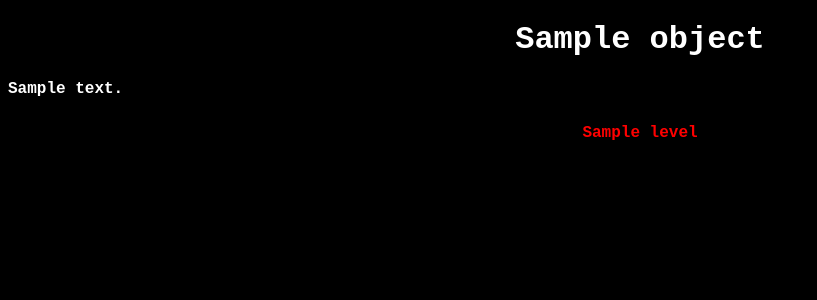
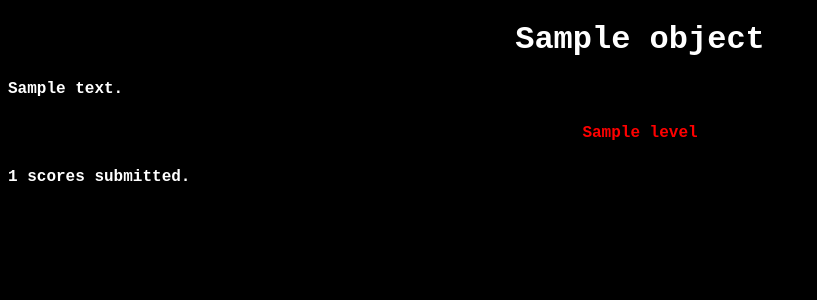
Before and after one commit to devnewton/scoreserver, a Python web app: template scorekeeper/templates/game_detail.html in a window 1280 px wide. Shown: the top 300 px of the page, without its empty margins (0-817 px from the left). Run offline with Jinja, Linux system fonts and the light colour scheme; the template is opened without the code that fills it: most values are stand-ins (such as "Sample title", 1, 10 or a date in 2020).

Commit message:
add score submission counter

```diff
--- a/scorekeeper/models.py
+++ b/scorekeeper/models.py
@@ -6,6 +6,7 @@ class Game(models.Model):
     slug = models.SlugField(max_length=80, unique=True)
     name = models.CharField(max_length=80)
     description = models.TextField()
+    nbScoreSubmitted = models.PositiveIntegerField(default=0);
     def __unicode__(self):
         return self.name
     @models.permalink
--- a/scorekeeper/templates/game_detail.html
+++ b/scorekeeper/templates/game_detail.html
@@ -10,5 +10,6 @@
             </tr>
         {% endfor %}
     </table>
+    <p>{{ object.nbScoreSubmitted  }} scores submitted.</p>
 
 {% endblock %}
--- a/scorekeeper/views.py
+++ b/scorekeeper/views.py
@@ -39,6 +39,8 @@ def score(request):
     if not isNewScore:
         score.score = max( int( request.REQUEST['score'] ), int( score.score ) )
         score.save()
+    level.game.nbScoreSubmitted += 1
+    level.game.save()
     #cleanup
     level.cleanup()
     Player.cleanup()
```
